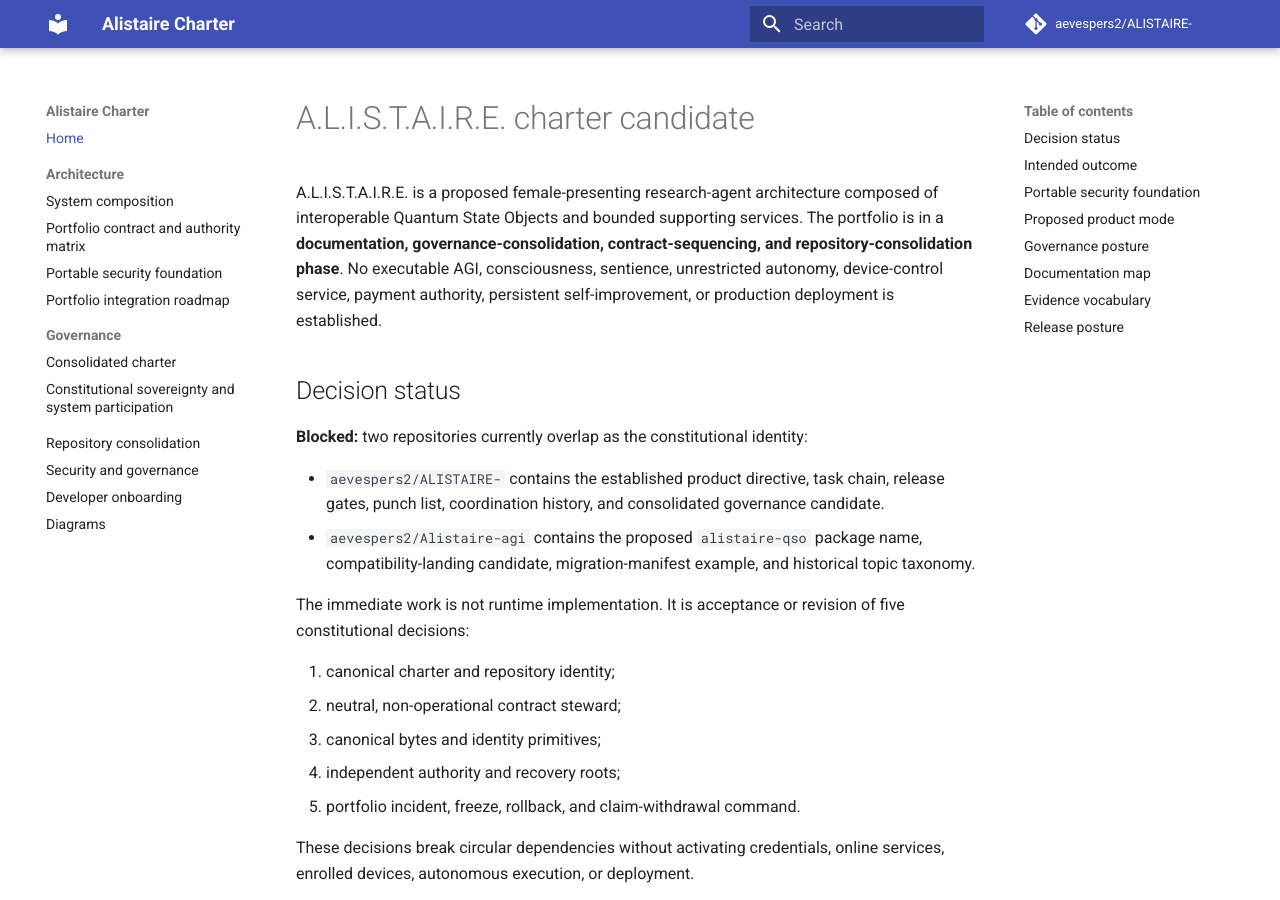
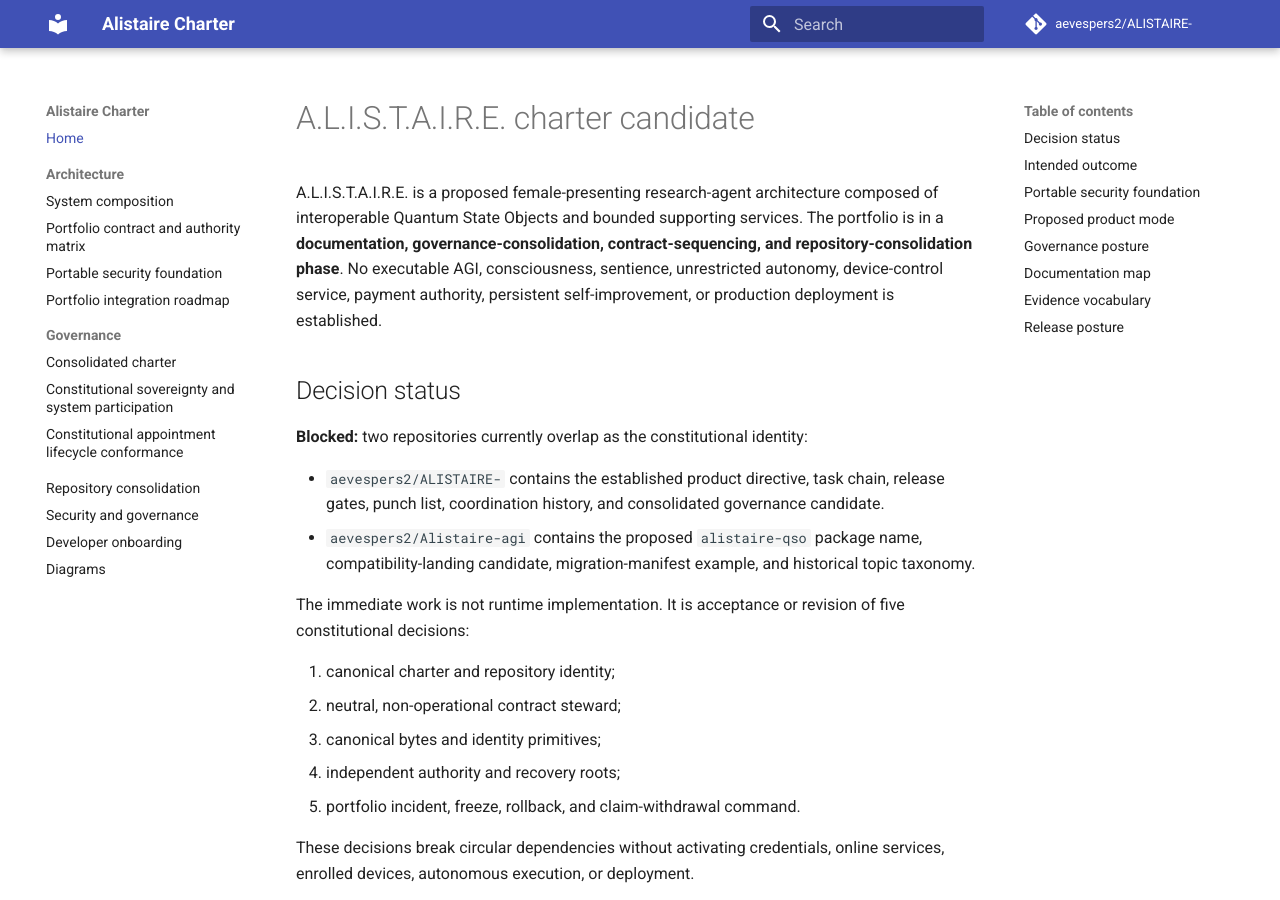
Before and after one commit to aevespers2/ALISTAIRE-, an MkDocs documentation site: the page built from docs/index.md, in a window 1280 px wide and 900 px high. Built offline with MkDocs 1.6.1 and Material for MkDocs 9.7.7, drawn with Linux system fonts in a browser that asks for light colours; comment, search, counter and statistics services are not loaded.

Commit message:
docs: add lifecycle conformance to governance navigation

```diff
--- a/mkdocs.yml
+++ b/mkdocs.yml
@@ -20,6 +20,7 @@ nav:
   - Governance:
       - Consolidated charter: governance-charter.md
       - Constitutional sovereignty and system participation: constitutional-sovereignty-and-system-participation.md
+      - Constitutional appointment lifecycle conformance: constitutional-appointment-lifecycle-conformance.md
   - Repository consolidation: repository-consolidation.md
   - Security and governance: security-and-governance.md
   - Developer onboarding: development.md
```
